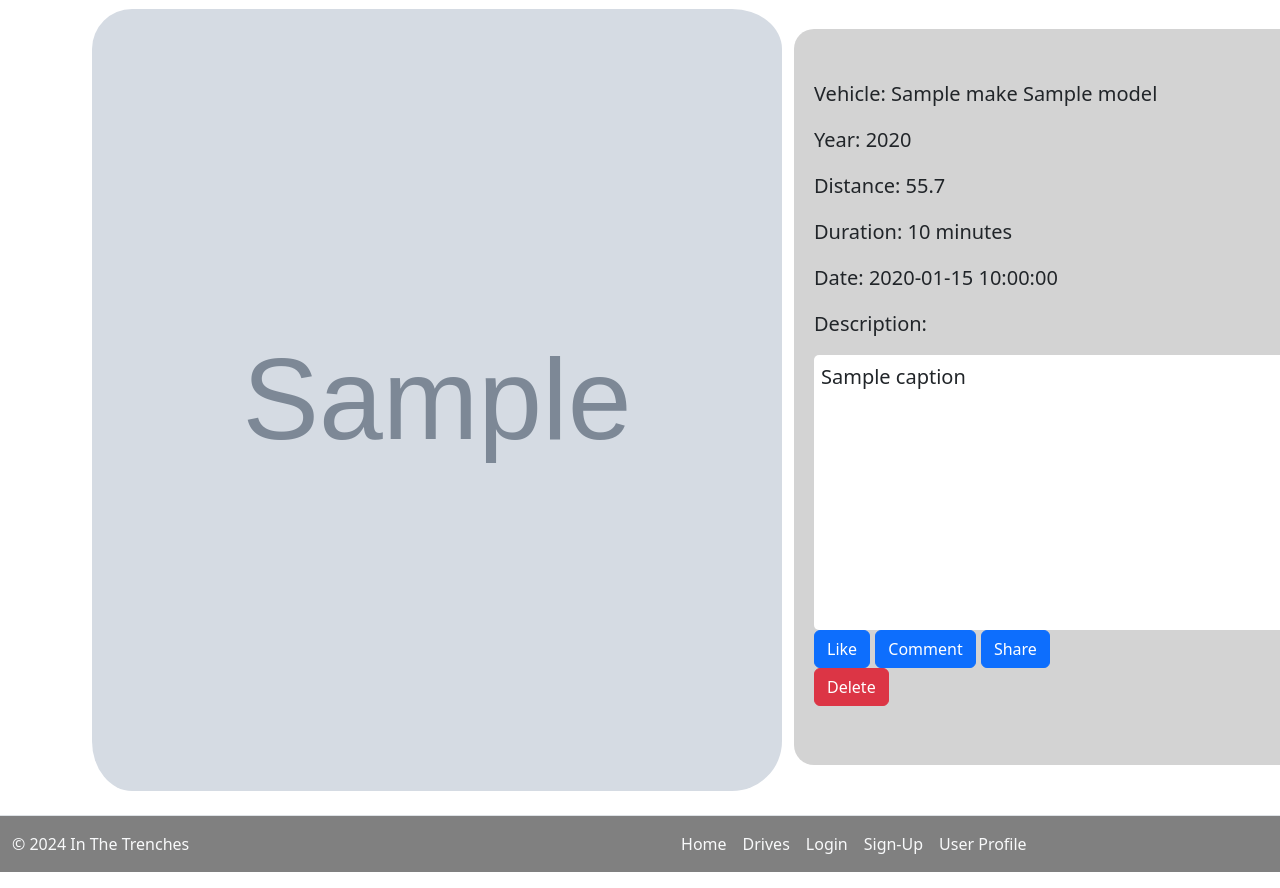
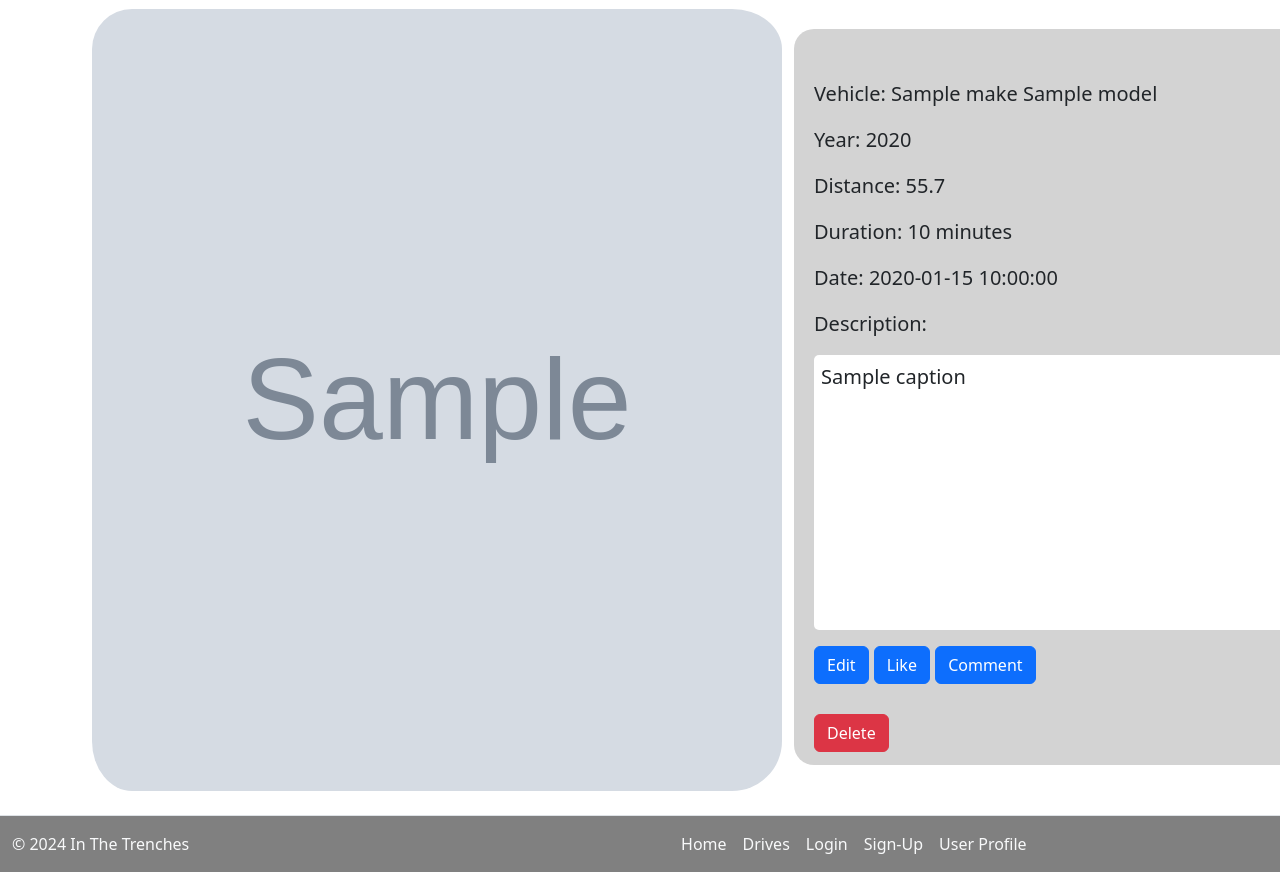
Before and after one commit to sophtank/3155finalproj, a Flask app: template templates/individualDrive.html in a window 1280 px wide; the page is wider, and only the part inside the window is pictured. Shown: the part 133-1021 px from the top of that part. Run offline with Flask 3, Linux system fonts and the light colour scheme; the template is opened without the code that fills it: most values are stand-ins (such as "Sample title", 1, 10 or a date in 2020); grey boxes marked "Sample" are stand-in pictures.

Commit message:
fixed weird formatting issue

```diff
--- a/templates/individualDrive.html
+++ b/templates/individualDrive.html
@@ -28,11 +28,12 @@
         <div class="description-box description">
             {{ drive.caption }}
         </div>
-        <button class="btn btn-primary">Like</button>
-        <button class="btn btn-primary">Comment</button>
-        <button class="btn btn-primary">Share</button>
+        <a href="/edit"><button class="btn btn-primary mt-3">Edit</button></a>
+        <button class="btn btn-primary mt-3">Like</button>
+        <button class="btn btn-primary mt-3">Comment</button>
         <form action="/drive/{{ drive.drive_id }}" method="POST">
             <input type = "hidden" name = "drive_id" value = "{{drive.drive_id}}">
+            <br>
         <button class="btn btn-danger">Delete</button>
         </form>
     </div>
```
